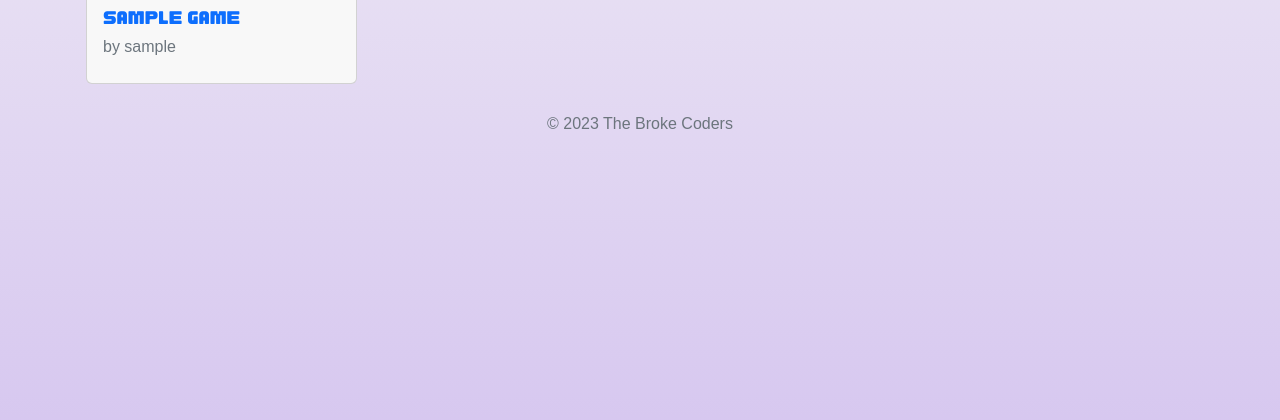
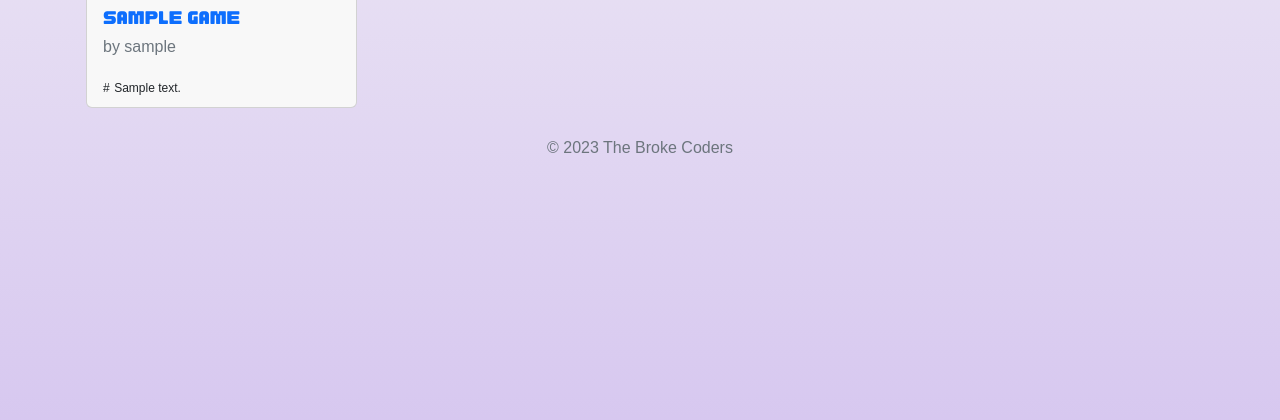
Before and after one commit to tadashibashi/bgs, a Django app: page /games/ in a window 1280 px wide. Shown: the part 327-747 px from the top of the page. Run offline with Django 5.2, Linux system fonts and the light colour scheme; tables that the repository leaves empty hold one stand-in row (values such as "Sample post"); some libraries are stand-ins or nearby versions.

Commit message:
fixed-sized text boxes in game browse - all cards now fixed-size

```diff
--- a/main_app/templates/games/include/game.html
+++ b/main_app/templates/games/include/game.html
@@ -17,6 +17,10 @@
     .game-image:hover {
        transform: scale(1.1);
     }
+
+    .fixed-height-box {
+        height: 24px;
+    }
 </style>
 
 <article class="card">
@@ -32,16 +36,30 @@
 
     </div>
     <div class="card-footer">
+        {# game title #}
         <a href="{% url 'games_detail' game.id %}" class="text-decoration-none" >
             <h6 class="text-primary">{{ game.title }}</h6>
         </a>
 
-        <p class="text-sm-start text-secondary">
+        {# by username #}
+        <p class="text-sm-start text-secondary overflow-hidden fixed-height-box">
             by <a class="text-decoration-none text-secondary"
                   href="{% url 'profile_public' game.user.username %}" style="font-family: unset;">
                     {{ game.user.username }}
                 </a>
         </p>
+
+        {# tag display #}
+        <p class="m-0 overflow-hidden text-sm-start fixed-height-box">
+            {% if game.tags.count %}
+                <span class="text-tiny">#</span>
+                {% for tag in game.tags.all %}
+                    <span class="rounded m-0 text-tiny">
+                        {{ tag.text }}
+                    </span>
+                {% endfor %}
+            {% endif %}
+        </p>
     </div>
 
 
```
